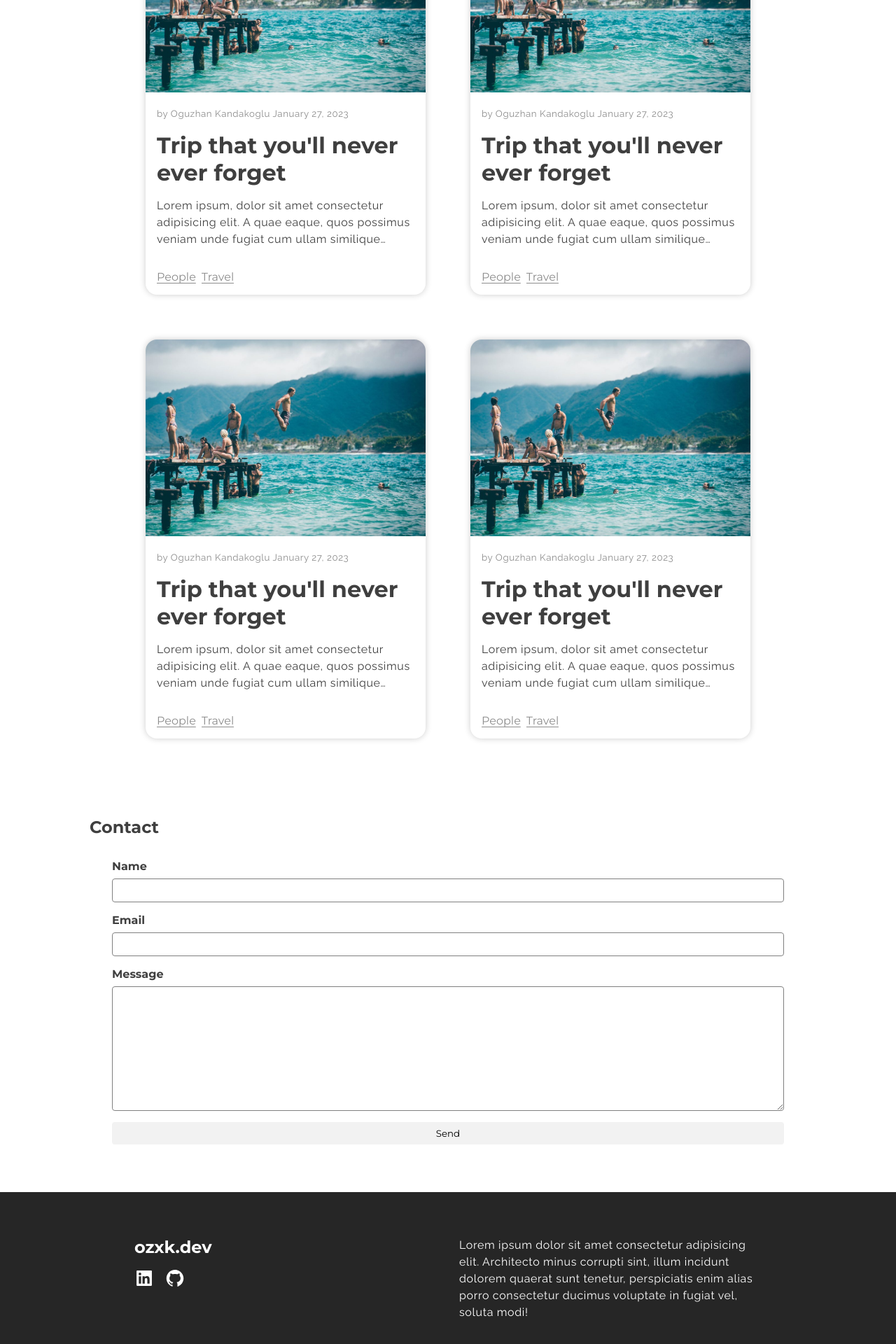
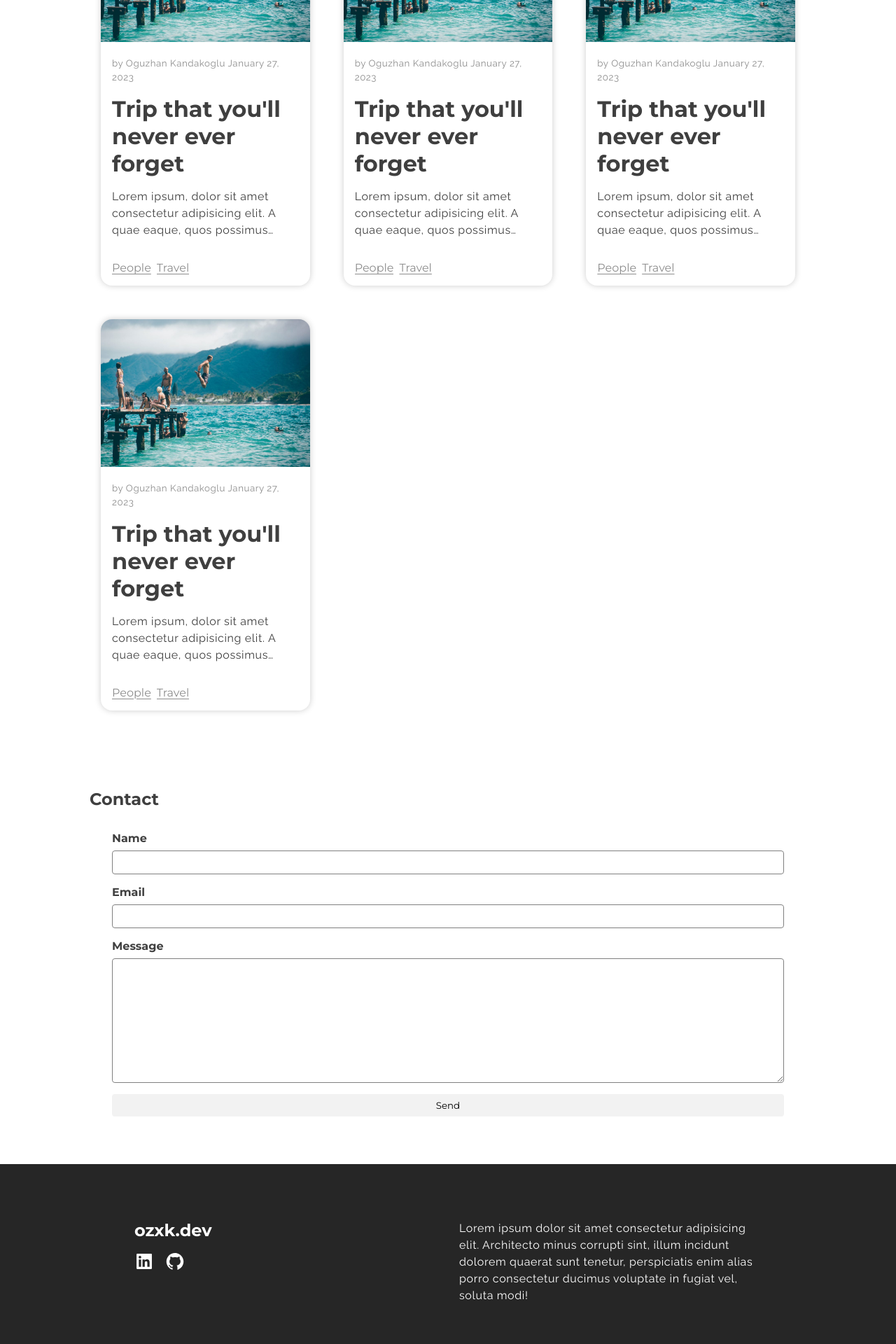
Before and after one commit to Ouzx/ozxkdev, a Next.js app: page / in a window 1280 px wide. Shown: the part 862-2782 px from the top of the page at 70% size. Built offline with nearby package versions, Linux system fonts and the light colour scheme.

Commit message:
width-maker applied all components

```diff
--- a/src/Components/PostList/PostList.module.scss
+++ b/src/Components/PostList/PostList.module.scss
@@ -1,16 +1,25 @@
 @use "../../app/screens.scss" as *;
+@use "../../app/globals.scss" as *;
 
 .post_list {
   display: grid;
   grid-template-columns: repeat(1, minmax(300px, 27rem));
-  margin: 2rem 0;
+  @include width-maker;
+  margin-top: 4rem;
   @include md {
-    margin: 4rem 0;
+    margin: 4rem auto;
     grid-template-columns: repeat(2, minmax(10rem, 27rem));
+  }
+
+  @include xl {
+    margin: 4rem auto;
+    grid-template-columns: repeat(3, minmax(10rem, 27rem));
+    gap: 1rem;
   }
 
   gap: 2rem;
   justify-content: center;
   padding-bottom: 2rem;
   transition: 0.3s;
+  overflow: visible;
 }
--- a/src/app/Components/Footer/Footer.module.scss
+++ b/src/app/Components/Footer/Footer.module.scss
@@ -1,5 +1,6 @@
 @use "../../globals.scss" as *;
-@use "../../../Components/PostList/PostList.module.scss" as *;
+@use "../../screens.scss" as *;
+// @use "../../../Components/PostList/PostList.module.scss" as *;
 .footer {
   background-color: $black-bg;
   color: #fff;
@@ -13,5 +14,18 @@
   .social {
     margin-top: 1rem;
   }
-  @extend .post_list;
+  .wrapper {
+    @include width-maker;
+    display: grid;
+    grid-template-columns: repeat(1, minmax(300px, 27rem));
+    @include md {
+      margin: 1rem auto;
+      grid-template-columns: repeat(2, minmax(10rem, 27rem));
+    }
+    gap: 2rem;
+    justify-content: center;
+    padding-bottom: 2rem;
+    transition: 0.3s;
+  }
+  // @extend .post_list;
 }
--- a/src/app/Components/Footer/Footer.tsx
+++ b/src/app/Components/Footer/Footer.tsx
@@ -5,6 +5,7 @@ import Social from "../Social/Social";
 const Footer = () => {
   return (
     <div className={styles.footer}>
+      <div className={styles.wrapper}>
         <div>
           <Logo />
           <Social className={styles.social} />
@@ -16,6 +17,7 @@ const Footer = () => {
           vel, soluta modi!
         </p>
       </div>
+    </div>
   );
 };
 
--- a/src/app/Components/Header/Header.module.scss
+++ b/src/app/Components/Header/Header.module.scss
@@ -20,12 +20,6 @@
 
     transition: 0.4s;
 
-    @include screens.lg {
-      max-width: 80%;
-    }
-
-    @include screens.xl {
-      max-width: 70%;
-    }
+    @include width-maker(80%, 1200px);
   }
 }
--- a/src/app/globals.scss
+++ b/src/app/globals.scss
@@ -41,13 +41,13 @@ $light-bg: #f2f2f2;
 }
 
 @mixin width-maker($lg: 80%, $xl: 1024px) {
+  margin-left: auto;
+  margin-right: auto;
   @include screens.lg {
     max-width: $lg;
-    margin: 0 auto;
   }
 
   @include screens.xl {
     max-width: $xl;
-    margin: 0 auto;
   }
 }
--- a/src/app/post/page.module.scss
+++ b/src/app/post/page.module.scss
@@ -4,9 +4,7 @@
 .post {
   margin: 4rem auto;
   padding: 2rem;
-  @include lg {
-    max-width: 80%;
-  }
+  @include width-maker;
   color: $black;
   .image {
     height: auto;
```
Lines whose indentation alone changed are shown as unchanged.
